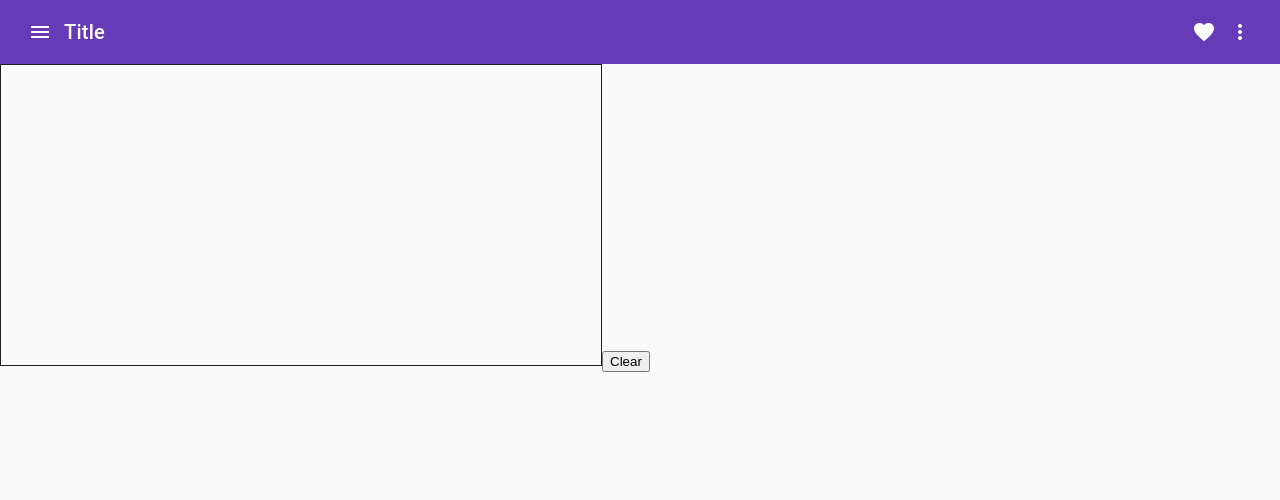
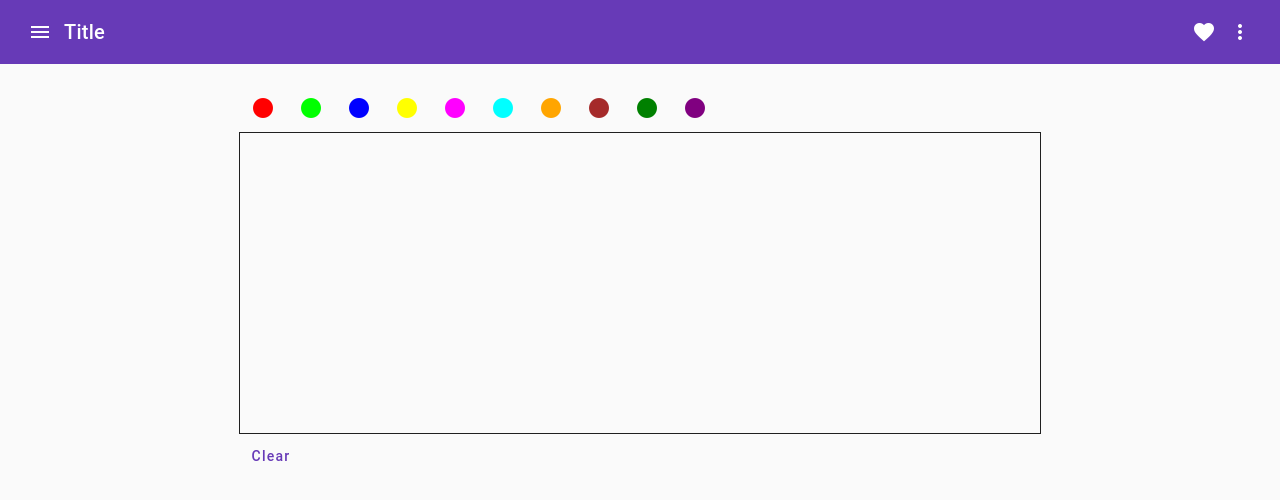
Before and after one commit to uladzimir-yeudakimovich/UYSD, an Angular app: page /draw in a window 1280 px wide. Shown: the top 500 px of the page. Built offline with nearby package versions, Linux system fonts and the light colour scheme.

Commit message:
add colors for draw

```diff
--- a/src/app/draw/draw/draw.component.html
+++ b/src/app/draw/draw/draw.component.html
@@ -1,4 +1,13 @@
 <div class="container">
-  <canvas #myCanvas width="600" height="300" style="border: 1px solid;"></canvas>
-  <button (click)="onClear()">Clear</button>
+  <div class="color-buttons">
+    <button mat-icon-button *ngFor="let color of presetColors" (click)="onColorChange(color)">
+      <mat-icon [style.color]="color">circle</mat-icon>
+    </button>
+  </div>
+
+  <canvas #myCanvas width="800px" height="300" style="border: 1px solid;"></canvas>
+
+  <div>
+    <button mat-button color="primary" (click)="onClear()">Clear</button>
+  </div>
 </div>
--- a/src/app/draw/draw/draw.component.scss
+++ b/src/app/draw/draw/draw.component.scss
@@ -0,0 +1,4 @@
+.container {
+  width: max-content;
+  margin: 20px auto;
+}
--- a/src/app/draw/draw/draw.component.ts
+++ b/src/app/draw/draw/draw.component.ts
@@ -8,6 +8,7 @@ import { fromEvent, map, switchMap, takeUntil } from 'rxjs';
 })
 export class DrawComponent implements OnInit {
   canvas$: any;
+  presetColors = ['#ff0000', '#00ff00', '#0000ff', '#ffff00', '#ff00ff', '#00ffff', '#ffa500', '#a52a2a', '#008000', '#800080'];
 
   ngOnInit(): void {
     this.canvas$ = document.querySelector('canvas') as HTMLCanvasElement;
@@ -23,7 +24,7 @@ export class DrawComponent implements OnInit {
             map((e: any) => ({
               x: e.offsetX,
               y: e.offsetY,
-              ctx: e.target.getContext('2d')
+              ctx: e.target.getContext('2d'),
             })),
             takeUntil(mouseUp$)
           );
@@ -34,6 +35,10 @@ export class DrawComponent implements OnInit {
       });
   }
 
+  onColorChange(color: string): void {
+    this.canvas$.getContext('2d').fillStyle = color;
+  }
+
   onClear() {
     this.canvas$.getContext('2d').clearRect(0, 0, this.canvas$.width, this.canvas$.height);
   }
```
Also changed, not shown: src/app/draw/draw.module.ts (+9 -1 lines).
